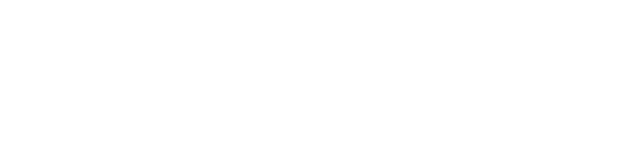
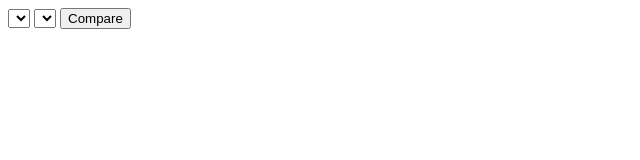
Before and after one commit to dawnerd/code-completely, a plain HTML site: page index.html in a window 1280 px wide. Shown: the whole page, without its empty margins (0-640 px from the left). Drawn offline with nearby package versions, Linux system fonts and the light colour scheme.

```diff
--- a/index.html
+++ b/index.html
@@ -11,6 +11,14 @@
 	<script src="cc.js"></script>
 </head>
 <body>
+	<div class="languageSelection">
+		<select id="language1" class="languageDropdown"></select>
+		<select id="language2" class="languageDropdown"></select>
+		<input type="button" value="Compare" />
 
+		<script type="text/html">
+			<option></option>
+		</script>
+	</div>
 </body>
 </html>
```
Also changed, not shown: 5 other files.
